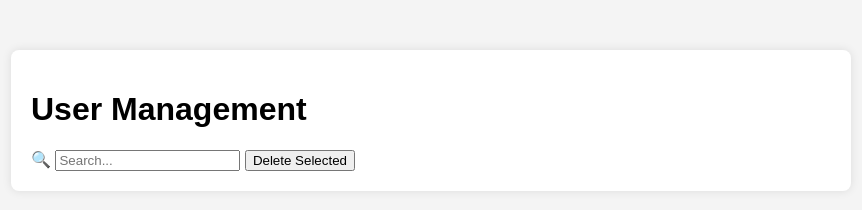
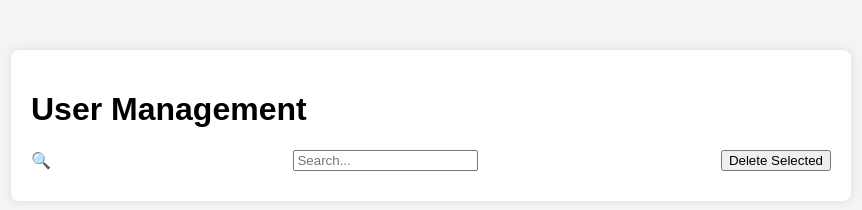
Before and after one commit to Aswin-1121/Admin-dashboard, a plain HTML site: page index.html in a window 1280 px wide. Shown: the whole page, without its empty margins (209-1071 px from the left). Drawn offline with Linux system fonts and the light colour scheme; no server answers.

Commit message:
Update styles.css

```diff
--- a/styles.css
+++ b/styles.css
@@ -29,3 +29,14 @@ body {
     cursor: pointer;
     border-radius: 3px;
 }
+
+.toolbar {
+    display: flex;
+    justify-content: space-between;
+    align-items: center;
+    margin-bottom: 10px;
+}
+
+.selected {
+    background-color: #ddd;
+}
```
